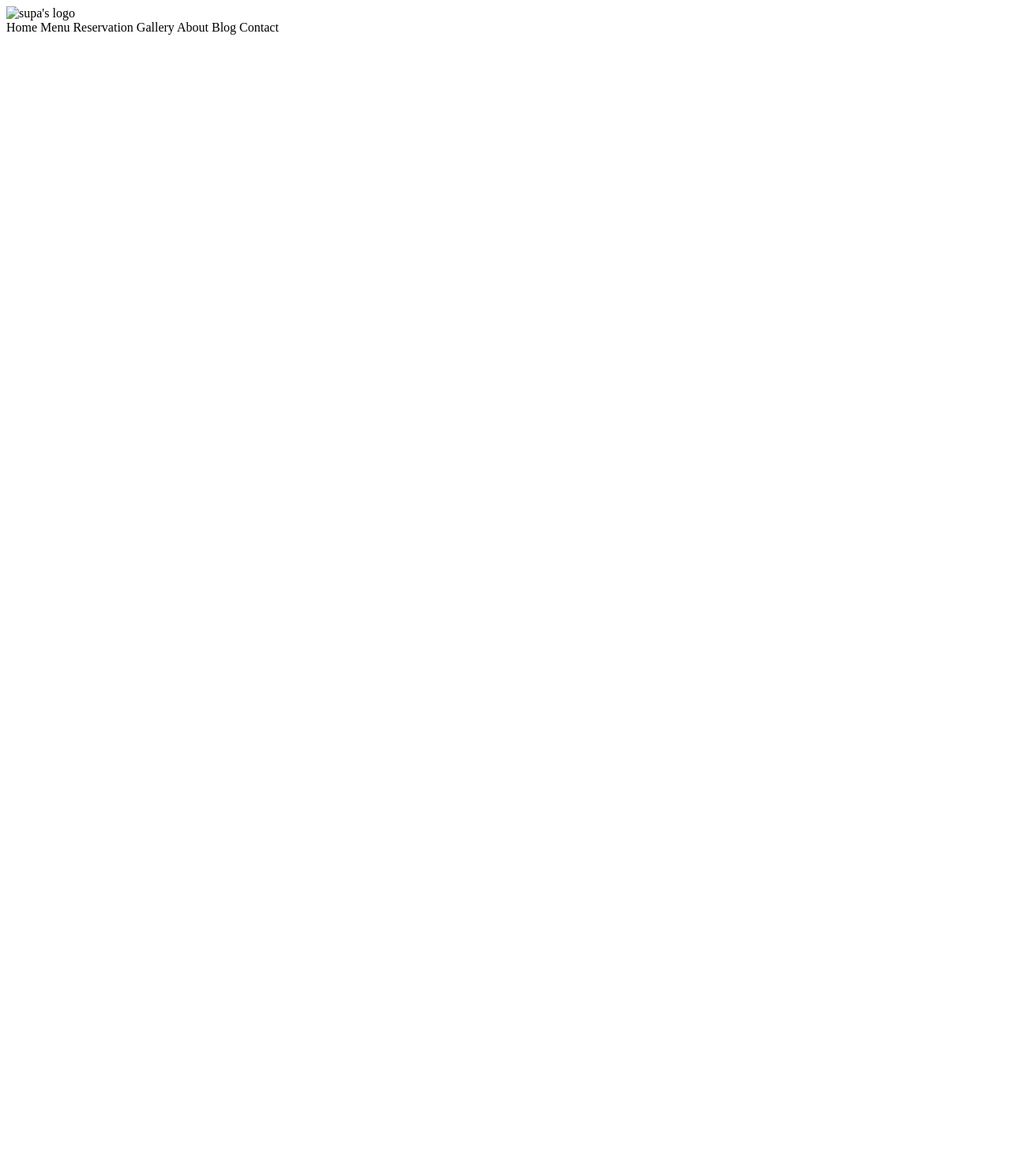
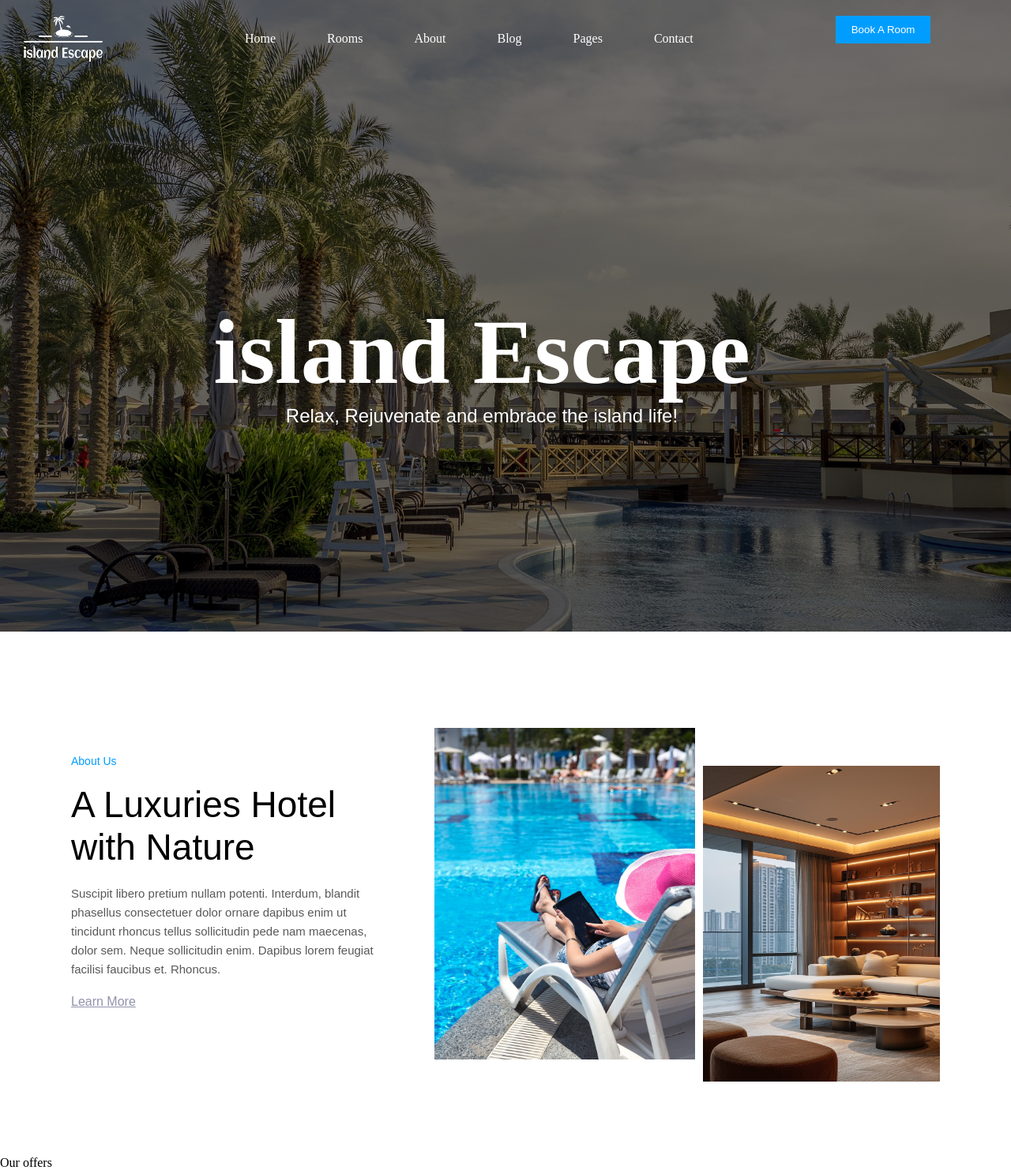
Before and after one commit to ella-quintin/personal-project, a plain HTML site: page index.html in a window 1280 px wide. Shown: the whole page at 79% size. Before the commit the page ends 800 px from the top, so only its background shows below. Drawn offline with Linux system fonts and the light colour scheme; a web font is replaced by a local one.

Commit message:
Personal Project updated

```diff
--- a/css/styles.css
+++ b/css/styles.css
@@ -0,0 +1,187 @@
+*{
+    margin: 0;
+}
+
+
+#logo {
+    width: 100px;
+    scroll-behavior: auto;
+    /* text-align: center;
+    vertical-align: middle; */
+}
+
+nav {
+    top: 0;
+    left: 0;
+    width: 100%;
+    z-index: 1000;
+    color: black;
+    display: flex;
+    flex-direction: row;
+    /* justify-content: space-between; */
+    padding: 20px 30px;
+    position: fixed;
+    /* background-color: black; */
+    transition: background-color 0.5s;
+    /* overflow-x: hidden; */
+}
+
+.scrolled {
+    background-color: black;
+    box-shadow: 0 4px 30px rgba(0, 0, 0, 0.1);
+    backdrop-filter: blur(7.6px);
+    -webkit-backdrop-filter: blur(7.6px);
+    border: 1px solid rgba(255, 255, 255, 0.3);
+    transition: background-color 0.5s;
+    color: #000 !important;
+}
+
+#nav-links {
+    display: flex;
+    column-gap: 65px;
+    padding: 20px 180px;
+    color: white;
+}
+
+a {
+    text-decoration: none;
+}
+
+#nav-links a {
+    color: inherit;
+}
+
+nav button {
+    background-color: #009DFF;
+    padding: 10px 20px;
+    height: fit-content;
+    border: none;
+    color: white;
+}
+
+nav button:hover {
+    background-color: white;
+    color: #009DFF;
+  }
+
+#hero {
+    background-image: url(../assets/images/bahrain-1369259_1920.jpg);
+    background-size: 100% 100%;
+    width: 100vw;
+    height: 100vh;
+}
+
+#hero-overlay {
+  background-color: rgba(0, 0, 0, 0.5);
+  height: 100%;
+  width: 100%;
+  color: white;
+  display: flex;
+  flex-direction: column;
+  justify-content: center;
+  align-items: center;
+  row-gap: 20px;
+}
+
+#header-text {
+    display: flex;
+    flex-direction: column;
+    justify-content: center;
+    text-align: center;
+    padding: 120px 60px 0px 0px;
+}
+
+.h3text {
+    font-size: 100px;
+    color: rgb(255, 255, 255);
+    font-family: Aclonica;
+}
+
+.aclonica-regular {
+    font-family: "Aclonica", sans-serif;
+    font-weight: 400;
+    font-style: normal;
+  }
+
+
+.sub-text {
+    font-size: 24px;
+    color: rgb(255, 255, 255);
+    font-family: Raleway, sans-serif;
+}
+
+
+#about  {
+    display: flex;
+    justify-content: center;
+    align-items: center;
+    /* max-width: 70%; */
+    padding: 90px;
+}
+
+.about-image {
+    width: 50%;
+    display: flex;
+    align-items: center;
+    justify-content: center;
+    margin-right: 10px;
+}
+
+.about-image img {
+    width: 330px;
+    height: 420px;
+    /* border-radius: 8px; */
+    flex-direction: column;
+    /* margin-right: 60px; */
+    padding-left: 70px;
+}
+
+.about-image2 img {
+    width: 300px;
+    height: 400px;
+    /* border-radius: 8px; */
+    flex-direction: column;
+    padding-top: 80px;
+}
+.about-text {
+    width: 50%;
+    margin-bottom: 30px;
+    text-align: left;
+}
+
+.about-text h2 {
+    font-family: Raleway, sans-serif;
+    font-size: 14px;
+    font-weight: 400;
+    color: #009DFF;
+    margin-bottom: 20px;
+}
+
+.about-text h3 {
+    font-family: Raleway, sans-serif;
+    font-size: 46px;
+    font-weight: 400;
+    color: black;
+    margin-bottom: 20px;
+}
+
+.about-text p {
+    font-family: Raleway, sans-serif;
+    font-size: 15px;
+    color: rgb(88, 88, 88);
+    margin-bottom: 20px;
+    line-height: 1.5rem;
+}
+
+.about-text a {
+    font-family: Raleway, sans-serif;
+    font-size: 16px;
+    color: #9191AD;
+    font-weight: 400;
+    outline-color: #9191AD;
+    text-decoration: underline;
+}
+
+.about-text a:hover {
+    color: #009DFF;
+}
--- a/index.html
+++ b/index.html
@@ -3,20 +3,52 @@
 <head>
     <meta charset="UTF-8">
     <meta name="viewport" content="width=device-width, initial-scale=1.0">
-    <title>Hotel</title>
+    <title>island Escape</title>
+    <link rel="stylesheet" href="css/styles.css">
+    <link href="https://fonts.googleapis.com/css2?family=Aclonica&display=swap" rel="stylesheet">
 </head>
 <body>
     <nav>
-        <img id="logo" src="" alt="supa's logo">
-        <div id="nav-links">
-            <span>Home</span>
-            <span>Menu</span>
-            <span>Reservation</span>
-            <span>Gallery</span>
-            <span>About</span>
-            <span>Blog</span>
-            <span>Contact</span>
+        <img id="logo" src="./assets/logos/logoW2.png" alt="resot logo">
+        <div id=nav-links>
+            <a href="#"><span>Home</span></a>
+            <a href="rooms"><span>Rooms</span></a>
+            <a href="about"><span>About</span></a>
+            <a href="blog"><span>Blog</span></a>
+            <a href="pages"><span>Pages</span></a>
+            <a href="contact"><span>Contact</span></a>
         </div>
+        <button>Book A Room</button>
     </nav>
+
+    <section id="hero">
+        <div id="hero-overlay">
+        <header id="header-text">
+            <span class="h3text"><h3>island Escape</h3></span>
+            <span class="sub-text"><p>Relax, Rejuvenate and embrace the island life!</p></span>
+        </header>
+    </div>
+    </section>
+
+    <section id="about">
+
+          <div class="about-text">
+            <h2>About Us</h2>
+            <h3>A Luxuries Hotel <br>with Nature</h3>
+            <p>Suscipit libero pretium nullam potenti. Interdum, blandit phasellus consectetuer
+            dolor ornare dapibus enim ut tincidunt rhoncus tellus sollicitudin pede nam maecenas,
+            dolor sem. Neque sollicitudin enim. Dapibus lorem feugiat facilisi faucibus et. Rhoncus.
+            </p>
+            <a href="">Learn More</a>
+          </div>
+          <div class="about-image">
+            <img src="./assets/images/swimming-pool-6803838_1280.jpg" alt="pool image">
+          </div>
+          <div class="about-image2" >
+            <img src="./assets/images/ai-generated-8515069_1280.jpg" alt="">
+          </div>
+    </section>
+
+    <section>Our offers</section>
 </body>
 </html>
```
Also changed, not shown: assets/images/ai-generated-8515069_1280.jpg (added), assets/images/bahrain-1369259_1920.jpg (added), assets/images/hut-2400750_1280.jpg (added), assets/images/swimming-pool-6803838_1280.jpg (added), assets/logos/logoA3.png (added), assets/logos/logoB1.png (added), assets/logos/logoW2.png (added).
